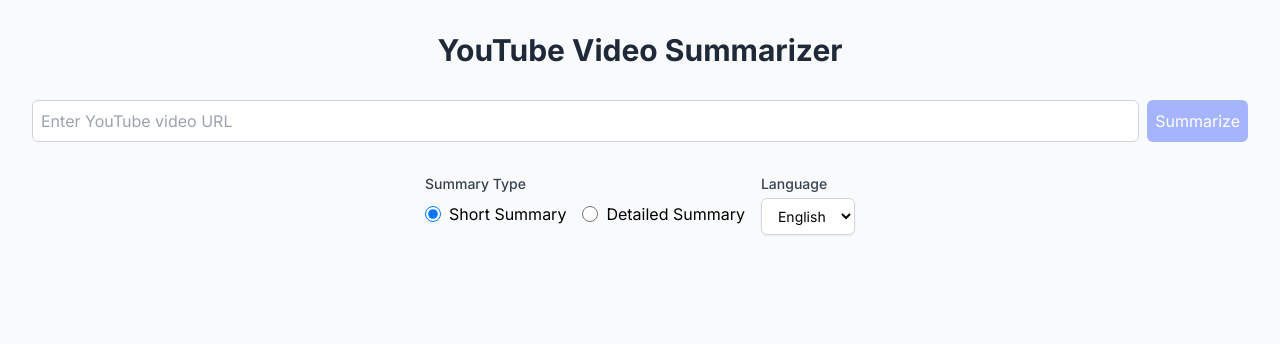
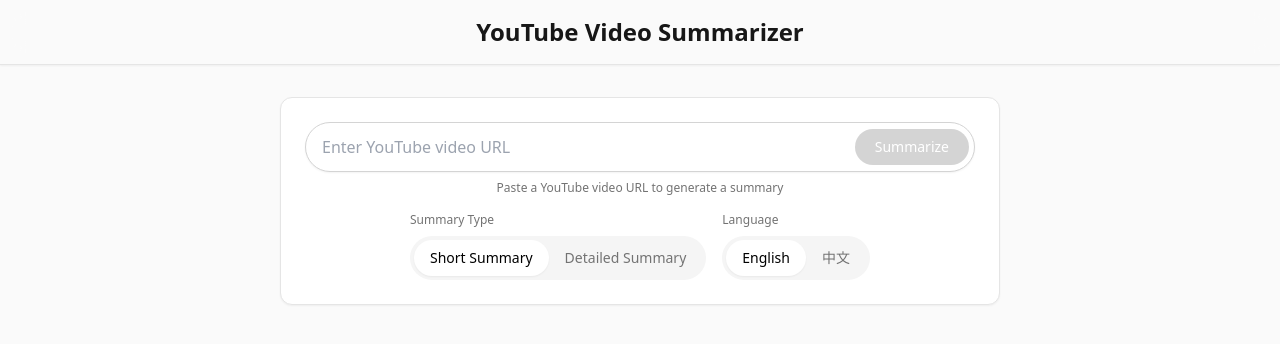
Before and after one commit to LucasYL/useful_tools, a Next.js app in the folder youtube-summary/frontend/: page / in a window 1280 px wide. Shown: the top 344 px of the page. Built offline with nearby package versions, Linux system fonts and the light colour scheme.

Commit message:
Refactor UI components for improved user experience, including a new transcript toggle feature, enhanced styling for input and summary sections, and updated language selector with button interface. Update language context for additional translations.

```diff
--- a/youtube-summary/frontend/src/app/page.tsx
+++ b/youtube-summary/frontend/src/app/page.tsx
@@ -35,6 +35,7 @@
   const [summaryType, setSummaryType] = useState<string>('short');
   const { language, setLanguage, t } = useLanguage();
   const [currentTime, setCurrentTime] = useState(0);
+  const [showTranscript, setShowTranscript] = useState(false);
 
   const handleSubmit = async (url: string) => {
     setLoading(true);
@@ -117,14 +118,22 @@
   };
 
   return (
-    <main className="min-h-screen p-8 bg-gray-50">
-      <h1 className="mb-8 text-3xl font-bold text-center text-gray-800">
+    <main className="min-h-screen bg-neutral-50 text-neutral-900 font-sans">
+      {/* Header with glass effect */}
+      <header className="sticky top-0 z-10 backdrop-blur-md bg-neutral-50/80 border-b border-neutral-200 shadow-sm">
+        <div className="max-w-7xl mx-auto px-4 sm:px-6 py-4">
+          <h1 className="text-2xl font-semibold text-center">
             {t('appTitle')}
           </h1>
+        </div>
+      </header>
 
+      {/* Input Section */}
+      <section className="max-w-3xl mx-auto px-4 sm:px-6 py-8">
+        <div className="bg-white rounded-xl shadow-sm border border-neutral-200 p-6">
           <VideoInput onSubmit={handleSubmit} isLoading={loading} />
 
-      <div className="flex flex-col sm:flex-row justify-center gap-4">
+          <div className="mt-4 flex flex-wrap gap-4 justify-center">
             <SummaryTypeSelector
               selectedType={summaryType as any}
               onChange={setSummaryType}
@@ -137,30 +146,63 @@
               disabled={loading}
             />
           </div>
+        </div>
+      </section>
 
       {loading && (
-        <div className="mt-8 text-center">
-          <p className="text-lg">{t('processing')}</p>
-          <p className="text-sm text-gray-500">{t('processingNote')}</p>
+        <div className="max-w-md mx-auto mt-8 px-4 text-center">
+          <div className="animate-pulse">
+            <div className="h-2.5 bg-neutral-300 rounded-full w-48 mb-4 mx-auto"></div>
+            <div className="h-2 bg-neutral-300 rounded-full max-w-[360px] mb-2.5 mx-auto"></div>
+            <div className="h-2 bg-neutral-300 rounded-full mb-2.5 mx-auto"></div>
+          </div>
+          <p className="mt-4 text-lg font-medium text-neutral-800">{t('processing')}</p>
+          <p className="text-sm text-neutral-500">{t('processingNote')}</p>
         </div>
       )}
 
       {error && (
-        <div className="p-4 mt-8 text-center text-red-500 bg-red-50 rounded-lg">
-          <p className="font-semibold">{t('error')}</p>
-          <p>{error}</p>
+        <div className="max-w-md mx-auto mt-8 px-4">
+          <div className="p-4 rounded-lg bg-red-50 border border-red-200 text-center">
+            <p className="font-medium text-red-800">{t('error')}</p>
+            <p className="text-red-700">{error}</p>
+          </div>
         </div>
       )}
 
       {summaryData && !loading && (
-        <>
-          {/* Video Player */}
+        <section className="max-w-7xl mx-auto px-4 sm:px-6 py-8">
+          <div className="grid grid-cols-1 lg:grid-cols-2 gap-8">
+            {/* Left column - Video */}
+            <div className="flex flex-col">
               <VideoPlayer
                 videoId={summaryData.videoId}
                 onTimeUpdate={handleTimeUpdate}
               />
 
-          {/* Summary */}
+              <div className="mt-4 flex justify-end">
+                <button
+                  onClick={() => setShowTranscript(!showTranscript)}
+                  className="px-4 py-2 text-sm font-medium text-neutral-700 bg-neutral-100 hover:bg-neutral-200 rounded-md transition-colors"
+                >
+                  {showTranscript ? t('hideTranscript') : t('showTranscript')}
+                </button>
+              </div>
+
+              {/* Transcript (hidden by default) */}
+              {showTranscript && (
+                <div className="mt-4">
+                  <TimelineViewer
+                    transcript={summaryData.transcript}
+                    videoId={summaryData.videoId}
+                    onSeek={handleSeek}
+                  />
+                </div>
+              )}
+            </div>
+
+            {/* Right column - Summary */}
+            <div className="h-[calc(100vh-12rem)] sticky top-20">
               <SummaryDisplay
                 summary={summaryData.summary}
                 title={summaryData.title}
@@ -168,14 +210,9 @@
                 videoId={summaryData.videoId}
                 onSeek={handleSeek}
               />
-
-          {/* Transcript with Timeline */}
-          <TimelineViewer
-            transcript={summaryData.transcript}
-            videoId={summaryData.videoId}
-            onSeek={handleSeek}
-          />
-        </>
+            </div>
+          </div>
+        </section>
       )}
     </main>
   );
--- a/youtube-summary/frontend/src/components/LanguageSelector.tsx
+++ b/youtube-summary/frontend/src/components/LanguageSelector.tsx
@@ -27,23 +27,27 @@
   const { t } = useLanguage();
 
   return (
-    <div className="mb-4">
-      <label htmlFor="language-selector" className="block text-sm font-medium text-gray-700 mb-1">
+    <div>
+      <span className="block text-xs font-medium text-neutral-500 mb-2">
         {t('language')}
-      </label>
-      <select
-        id="language-selector"
-        value={selectedLanguage}
-        onChange={(e) => onChange(e.target.value)}
-        disabled={disabled}
-        className="block w-full px-3 py-2 bg-white border border-gray-300 rounded-md shadow-sm focus:outline-none focus:ring-indigo-500 focus:border-indigo-500 sm:text-sm disabled:bg-gray-100 disabled:text-gray-500"
-      >
+      </span>
+      <div className="inline-flex items-center p-1 bg-neutral-100 rounded-full">
         {languages.map((lang) => (
-          <option key={lang.code} value={lang.code}>
+          <button
+            key={lang.code}
+            type="button"
+            onClick={() => onChange(lang.code)}
+            disabled={disabled}
+            className={`px-4 py-2 text-sm font-medium rounded-full transition-all ${
+              selectedLanguage === lang.code
+                ? 'bg-white shadow-sm text-black'
+                : 'text-neutral-500 hover:text-neutral-700'
+            } ${disabled ? 'opacity-50 cursor-not-allowed' : ''}`}
+          >
             {lang.name}
-          </option>
+          </button>
         ))}
-      </select>
+      </div>
     </div>
   );
 };
--- a/youtube-summary/frontend/src/components/SummaryTypeSelector.tsx
+++ b/youtube-summary/frontend/src/components/SummaryTypeSelector.tsx
@@ -19,33 +19,35 @@
   const { t } = useLanguage();
 
   return (
-    <div className="mb-4">
-      <label className="block text-sm font-medium text-gray-700 mb-2">
+    <div>
+      <span className="block text-xs font-medium text-neutral-500 mb-2">
         {t('summaryType')}
-      </label>
-      <div className="flex space-x-4">
-        <label className={`inline-flex items-center ${disabled ? 'opacity-50' : ''}`}>
-          <input
-            type="radio"
-            value="short"
-            checked={selectedType === 'short'}
-            onChange={() => onChange('short')}
-            disabled={disabled}
-            className="form-radio h-4 w-4 text-indigo-600 transition duration-150 ease-in-out"
-          />
-          <span className="ml-2">{t('shortSummary')}</span>
-        </label>
-        <label className={`inline-flex items-center ${disabled ? 'opacity-50' : ''}`}>
-          <input
-            type="radio"
-            value="detailed"
-            checked={selectedType === 'detailed'}
-            onChange={() => onChange('detailed')}
-            disabled={disabled}
-            className="form-radio h-4 w-4 text-indigo-600 transition duration-150 ease-in-out"
-          />
-          <span className="ml-2">{t('detailedSummary')}</span>
-        </label>
+      </span>
+      <div className="inline-flex items-center p-1 bg-neutral-100 rounded-full">
+        <button
+          type="button"
+          onClick={() => onChange('short')}
+          disabled={disabled}
+          className={`px-4 py-2 text-sm font-medium rounded-full transition-all ${
+            selectedType === 'short'
+              ? 'bg-white shadow-sm text-black'
+              : 'text-neutral-500 hover:text-neutral-700'
+          } ${disabled ? 'opacity-50 cursor-not-allowed' : ''}`}
+        >
+          {t('shortSummary')}
+        </button>
+        <button
+          type="button"
+          onClick={() => onChange('detailed')}
+          disabled={disabled}
+          className={`px-4 py-2 text-sm font-medium rounded-full transition-all ${
+            selectedType === 'detailed'
+              ? 'bg-white shadow-sm text-black'
+              : 'text-neutral-500 hover:text-neutral-700'
+          } ${disabled ? 'opacity-50 cursor-not-allowed' : ''}`}
+        >
+          {t('detailedSummary')}
+        </button>
       </div>
     </div>
   );
--- a/youtube-summary/frontend/src/components/VideoInput.tsx
+++ b/youtube-summary/frontend/src/components/VideoInput.tsx
@@ -20,23 +20,36 @@
   };
 
   return (
-    <form onSubmit={handleSubmit} className="mb-8">
-      <div className="flex flex-col sm:flex-row gap-2">
+    <form onSubmit={handleSubmit} className="w-full">
+      <div className="relative">
         <input
           type="text"
           value={url}
           onChange={(e) => setUrl(e.target.value)}
           placeholder={t('videoInput')}
           disabled={isLoading}
-          className="flex-1 p-2 border border-gray-300 rounded-md focus:ring-indigo-500 focus:border-indigo-500 disabled:bg-gray-100 disabled:text-gray-500"
+          className="w-full px-4 py-3 pr-28 text-base rounded-full border border-neutral-300 bg-white shadow-sm focus:ring-2 focus:ring-neutral-300 focus:border-transparent transition-all duration-200 outline-none disabled:bg-neutral-100 disabled:text-neutral-400"
         />
         <button
           type="submit"
           disabled={isLoading || !url.trim()}
-          className="bg-indigo-600 text-white p-2 rounded-md hover:bg-indigo-700 focus:outline-none focus:ring-2 focus:ring-indigo-500 focus:ring-offset-2 disabled:bg-indigo-300"
+          className="absolute right-1.5 top-1/2 -translate-y-1/2 px-5 py-2 rounded-full bg-black text-white font-medium text-sm hover:opacity-80 transition-opacity focus:outline-none focus:ring-2 focus:ring-offset-1 focus:ring-black disabled:bg-neutral-300 disabled:cursor-not-allowed"
         >
-          {t('summarize')}
+          {isLoading ? (
+            <div className="flex items-center">
+              <svg className="animate-spin -ml-1 mr-2 h-4 w-4 text-white" xmlns="http://www.w3.org/2000/svg" fill="none" viewBox="0 0 24 24">
+                <circle className="opacity-25" cx="12" cy="12" r="10" stroke="currentColor" strokeWidth="4"></circle>
+                <path className="opacity-75" fill="currentColor" d="M4 12a8 8 0 018-8V0C5.373 0 0 5.373 0 12h4zm2 5.291A7.962 7.962 0 014 12H0c0 3.042 1.135 5.824 3 7.938l3-2.647z"></path>
+              </svg>
+              <span>{t('processing')}</span>
+            </div>
+          ) : (
+            t('summarize')
+          )}
         </button>
+      </div>
+      <div className="mt-2 text-center text-xs text-neutral-500">
+        {t('pasteYoutubeUrl')}
       </div>
     </form>
   );
--- a/youtube-summary/frontend/src/contexts/LanguageContext.tsx
+++ b/youtube-summary/frontend/src/contexts/LanguageContext.tsx
@@ -24,7 +24,10 @@
     'watchOnYouTube': 'watch it directly on YouTube',
     'videoLoadError': 'Unable to load video',
     'invalidVideoId': 'Invalid video ID',
-    'transcriptUnavailable': 'Transcript data unavailable'
+    'transcriptUnavailable': 'Transcript data unavailable',
+    'showTranscript': 'Show Transcript',
+    'hideTranscript': 'Hide Transcript',
+    'pasteYoutubeUrl': 'Paste a YouTube video URL to generate a summary'
   },
   'zh': {
     'appTitle': 'YouTube视频摘要工具',
@@ -47,7 +50,10 @@
     'watchOnYouTube': '直接在YouTube上观看',
     'videoLoadError': '无法加载视频',
     'invalidVideoId': '无效的视频ID',
-    'transcriptUnavailable': '字幕数据不可用'
+    'transcriptUnavailable': '字幕数据不可用',
+    'showTranscript': '显示字幕',
+    'hideTranscript': '隐藏字幕',
+    'pasteYoutubeUrl': '粘贴YouTube视频网址以生成摘要'
   }
 };
 
```
Also changed, not shown: youtube-summary/frontend/src/components/SummaryDisplay.tsx (+27 -16 lines), youtube-summary/frontend/src/components/VideoPlayer.tsx (+37 -26 lines). Lines whose indentation alone changed are shown as unchanged.
